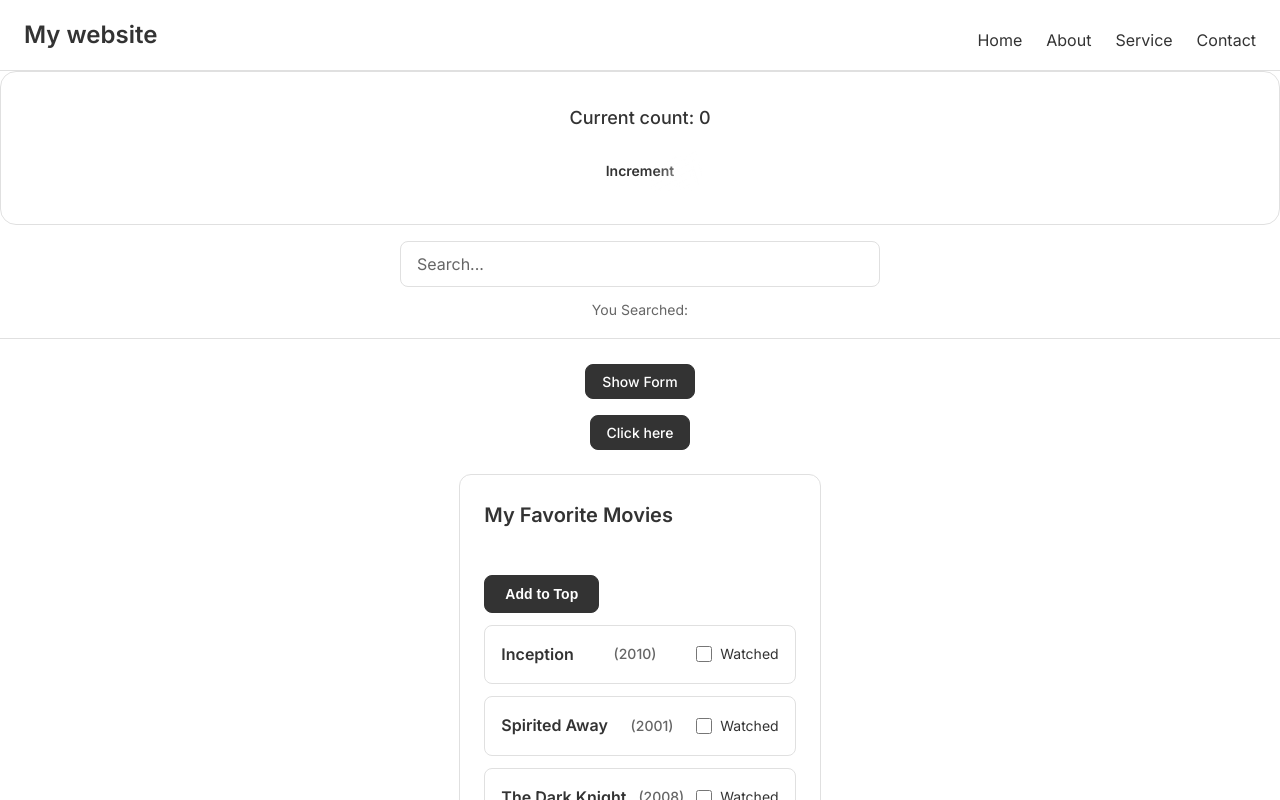
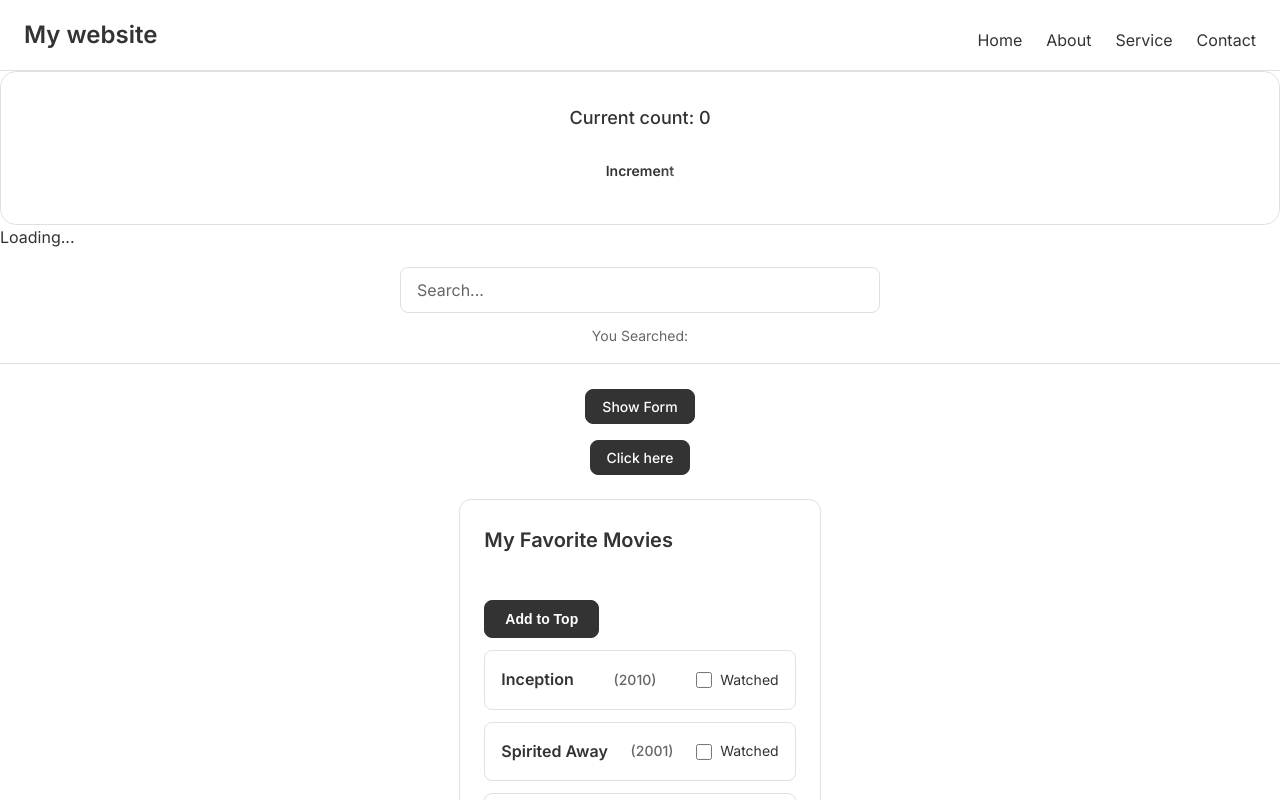
Before and after one commit to tahaviw/React-sprint, a React (Vite) app: page / in a window 1280 px wide. Shown: the top 800 px of the page. Built offline with nearby package versions, Linux system fonts and the light colour scheme.

Commit message:
Fetch Data on Mount ternary condition

```diff
--- a/src/App.jsx
+++ b/src/App.jsx
@@ -6,6 +6,7 @@ import SearchBar from "./SearchBar.jsx";
 import ContactForm from "./ContactForm.jsx";
 import MovieList from "./MovieList.jsx";
 import Counter from "./Counter.jsx";
+import MovieFetch from "./MovieFetcher.jsx"
 
 function App() {
   const [isLoading, setIsLoading] = useState(false);
@@ -16,6 +17,7 @@ function App() {
     <>
       <Header />
       <Counter />
+      <MovieFetch/>
       <SearchBar />
       <button className="btn-show-form" onClick={() => setShowForm(!showForm)}>
         {showForm ? "Hide Form" : "Show Form"}
--- a/src/MovieFetcher.jsx
+++ b/src/MovieFetcher.jsx
@@ -14,11 +14,15 @@ function MovieFetch() {
 
         const result = await response.json();
         setMovie(result);
-        console.log(movie);
+        console.log(result);
       } catch (error) {
         console.error(error.message);
       }
     }
   }, []);
-  return;
+  return (
+    movie === null ? <p>Loading...</p> : <p>{movie.title}</p>
+  );
 }
+
+export default MovieFetch
```
